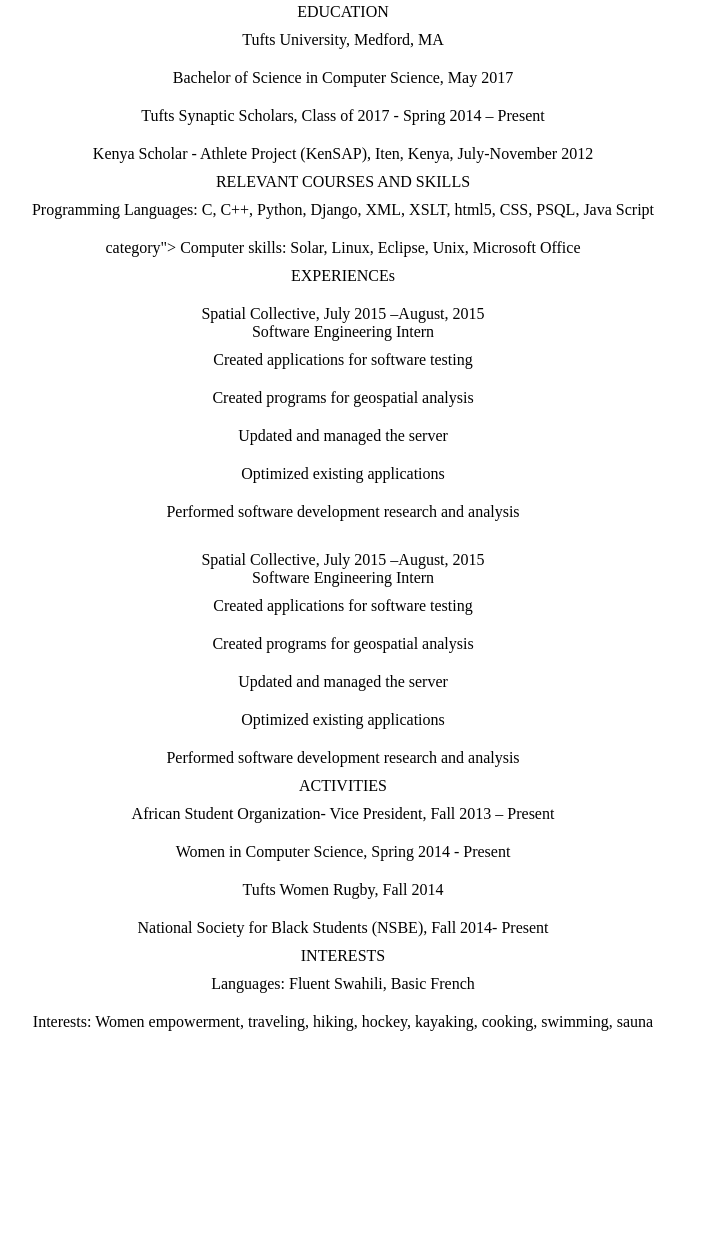
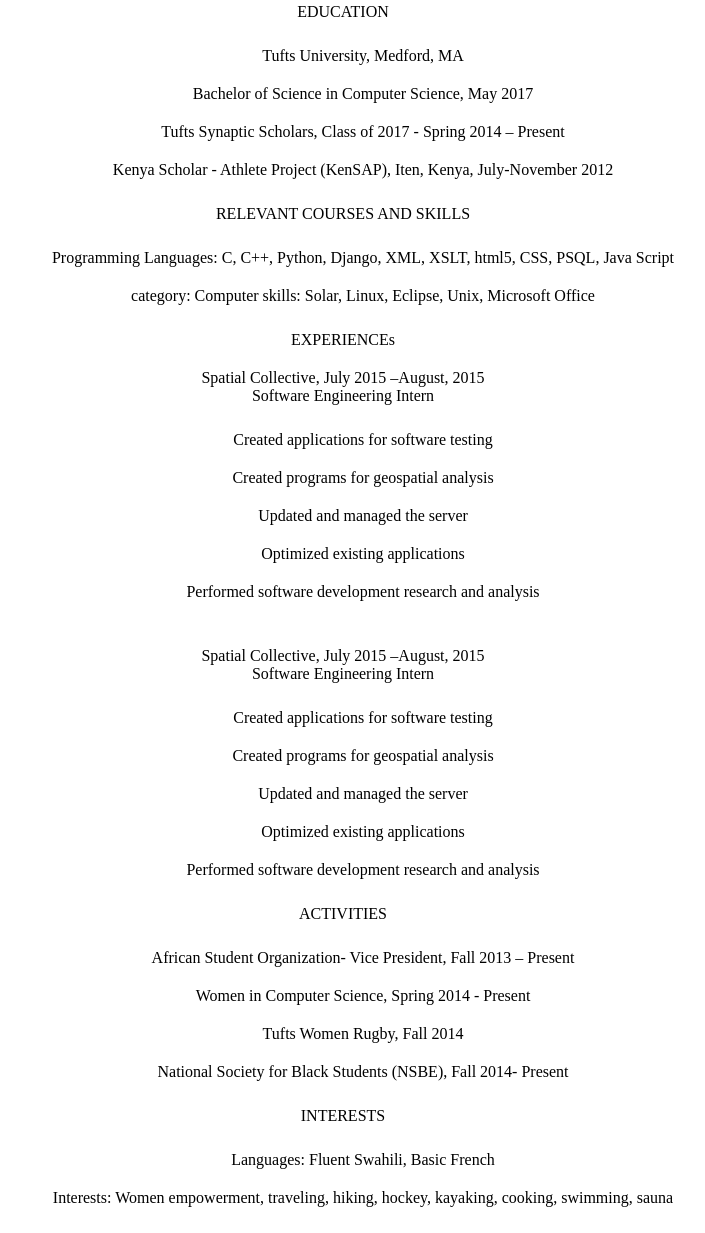
Before and after one commit to Janethjepkogei/Janethjepkogel.github.io, a plain HTML site: page resume.html in a window 1280 px wide. Shown: the part 248-1481 px from the top of the page, without its empty margins (297-1002 px from the left). Before the commit the page ends 1297 px from the top, so only its background shows below. Drawn offline with Linux system fonts and the light colour scheme.

Commit message:
fixes on  HTML5 errors for the li attribute in resume.html

```diff
--- a/resume.html
+++ b/resume.html
@@ -21,42 +21,48 @@
 			<h4>389 Boston Avenue, Medford, MA 02155, 8579197670, jjepko01@tufts.edu</h4>
 
 			<div class="section">EDUCATION</div>
-
+			<ul>
 				<li>Tufts University, Medford, MA</li>
 				<li>Bachelor of Science in Computer Science, May 2017</li>
 				<li>Tufts Synaptic Scholars, Class of 2017 - Spring 2014 – Present</li>
 				<li>Kenya Scholar - Athlete Project (KenSAP), Iten, Kenya, July-November 2012</li>
-
+		</ul>
 			<div class="section">RELEVANT COURSES AND SKILLS </div>
+			<ul>
 				<li>Programming Languages: C, C++, Python, Django, XML, XSLT, html5, CSS, PSQL, Java Script</li>
-				<li>category"> Computer skills: Solar, Linux, Eclipse, Unix, Microsoft Office</li>
+				<li>category: Computer skills: Solar, Linux, Eclipse, Unix, Microsoft Office</li>
+			</ul>
 			<div class="section">EXPERIENCEs</div>
 				<div class="company"> Spatial Collective, July 2015 –August, 2015</div>
 				<div class="tittle">Software Engineering Intern</div>
-
+				<ul>
 					<li>Created applications for software testing</li>
 					<li>Created programs for geospatial analysis</li>
 					<li>Updated and managed the server</li>
 					<li>Optimized existing applications</li>
 					<li>Performed software development research and analysis</li>
 
-
+			 	</ul>
 			<div class="company"> Spatial Collective, July 2015 –August, 2015</div>
 			<div class="tittle">Software Engineering Intern</div>
+			<ul>
 			<li>Created applications for software testing</li>
 			<li>Created programs for geospatial analysis</li>
 			<li>Updated and managed the server</li>
 			<li>Optimized existing applications</li>
 			<li>Performed software development research and analysis</li>
-
+				</ul>
 			<div class="section">ACTIVITIES </div>
+			<ul>
 					<li>African Student Organization- Vice President, Fall 2013 – Present</li>
 					<li> Women in Computer Science, Spring 2014 - Present</li>
 					<li> Tufts Women Rugby, Fall 2014</li>
 					<li>National Society for Black Students (NSBE), Fall 2014- Present</li>
+				</ul>
 			<div class="section">INTERESTS </div>
+			<ul>
 				<li>Languages: Fluent Swahili, Basic French</li>
 				<li>Interests: Women empowerment, traveling, hiking, hockey, kayaking, cooking, swimming, sauna</li>
-
+			</ul>
 	</body>
 </html>
```
